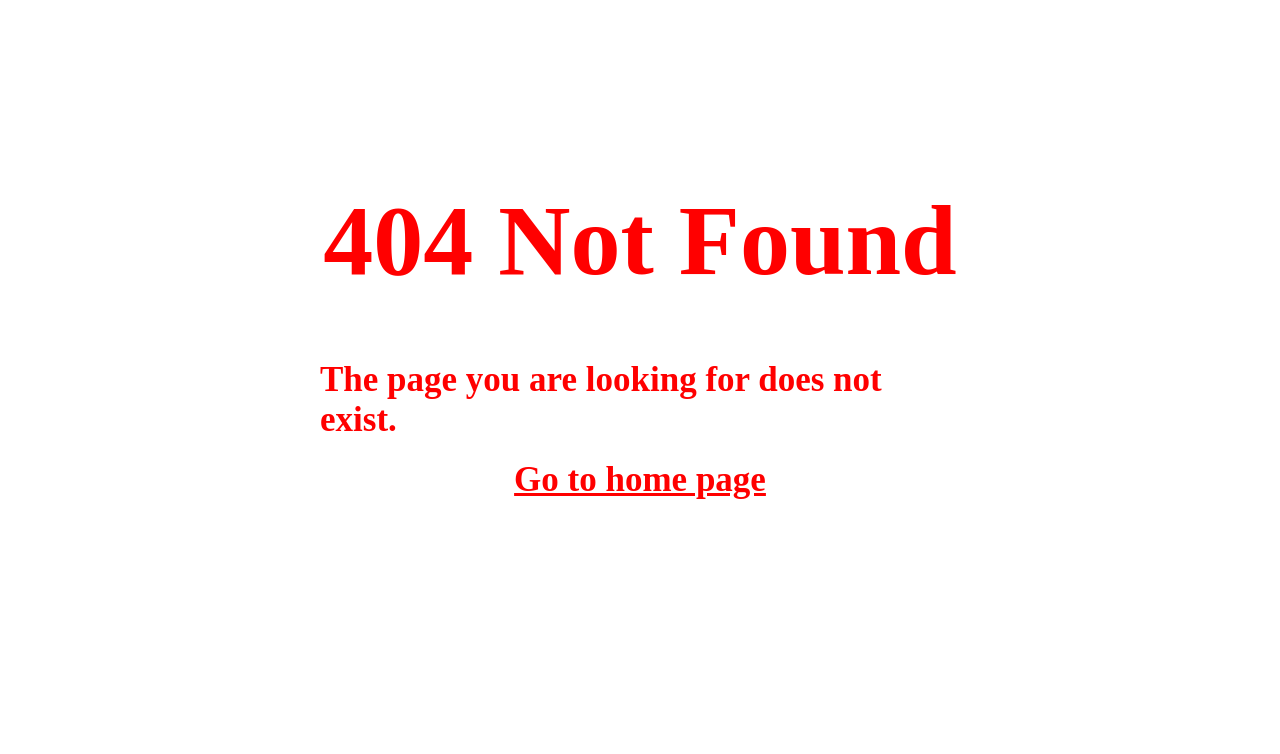
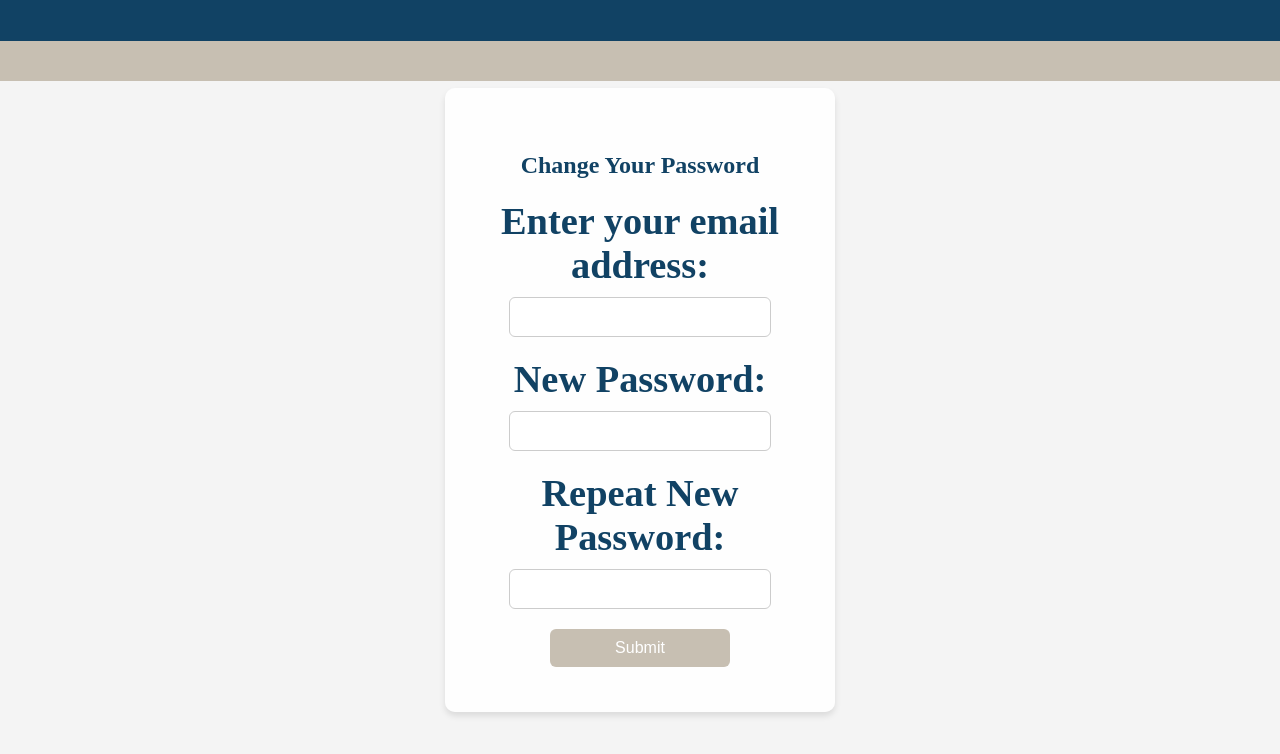
Before and after one commit to max0n1x/IIS, a React (Create React App) app in the folder frontend/: page /change-password in a window 1280 px wide. Before the commit this address had no page. Shown: the top 754 px of the page. Built offline with nearby package versions, Linux system fonts and the light colour scheme.

Commit message:
added change password page

```diff
--- a/frontend/src/App.tsx
+++ b/frontend/src/App.tsx
@@ -26,6 +26,7 @@ import './components/GlobalStyles.css';
 import './App.css';
 import VerifyPage from './components/MailVerify/VerifyPage';
 import ForgotPasswordPage from './components/ForgotPassword/ForgotPasswordPage';
+import ChangePasswordPage from './components/ChangePassword/ChangePasswordPage';
 
 const App = () => {
   return (
@@ -53,6 +54,7 @@ const App = () => {
         <Route path="/admin" element={<AdminPage />} />
         <Route path="/verify" element={<VerifyPage />} />
         <Route path="/forgot-password" element={<ForgotPasswordPage />} />
+        <Route path="/change-password" element={<ChangePasswordPage />} />
       </Routes>
     </BrowserRouter>
   );
--- /dev/null
+++ b/frontend/src/components/ChangePassword/ChangePasswordPage.module.css
@@ -0,0 +1,79 @@
+.page-container {
+    display: flex;
+    justify-content: center;
+    align-items: center;
+    height: 100vh;
+    background-color: #f4f4f4;
+}
+
+.change-password-box {
+    background-color: rgba(255, 255, 255, 0.9);
+    padding: 45px;
+    border-radius: 10px;
+    box-shadow: 0 4px 6px rgba(0, 0, 0, 0.1);
+    width: 300px;
+    text-align: center;
+}
+
+.title {
+    font-size: 24px;
+    font-family: var(--font-inria-sans);
+    color: var(--blue);
+    margin-bottom: 20px;
+}
+
+.email-label,
+.password-label {
+    font-family: var(--font-inria-sans);
+    font-weight: 700;
+    color: var(--blue);
+    font-size: var(--font-size-13xl);
+    margin-bottom: 10px;
+    display: block;
+}
+
+.email-input,
+.password-input {
+    width: 80%;
+    padding: 10px;
+    font-size: 16px;
+    border-radius: 6px;
+    border: 1px solid #ccc;
+    margin-bottom: 20px;
+}
+
+.button-container {
+    display: flex;
+    justify-content: center;
+}
+
+.submit-btn {
+    padding: 10px 20px;
+    font-size: 16px;
+    background-color: var(--titanium);
+    border: none;
+    color: white;
+    border-radius: 6px;
+    cursor: pointer;
+    width: 60%;
+}
+
+.submit-btn:hover {
+    background-color: lightgray;
+}
+
+.success-message {
+    color: green;
+    font-family: var(--font-inria-sans);
+    font-weight: 700;
+    font-size: var(--font-size-13xl);
+    margin-bottom: 15px;
+}
+
+.error-message {
+    color: red;
+    font-family: var(--font-inria-sans);
+    font-weight: 700;
+    font-size: var(--font-size-13xl);
+    margin-bottom: 15px;
+}
--- /dev/null
+++ b/frontend/src/components/ChangePassword/ChangePasswordPage.tsx
@@ -0,0 +1,134 @@
+/*
+ * Project: IIS project - Garage sale website
+ * @file ChangePasswordPage.tsx
+ * @brief ReactJS component for the "Change Password" page
+ * @author Maksym Podhornyi - xpodho08
+*/
+
+import React, { useState, useEffect, useRef } from 'react';
+import { useNavigate, useParams } from 'react-router-dom';
+import ChangePasswordPageStyle from './ChangePasswordPage.module.css';
+import { fixElementHeight, API_BASE_URL, GetUserInformation } from '../Utils';
+import '../GlobalStyles.css';
+
+const ChangePasswordPage: React.FC = () => {
+    const [email, setEmail] = useState<string>('');
+    const [newPassword, setNewPassword] = useState<string>('');
+    const [repeatPassword, setRepeatPassword] = useState<string>('');
+    const [error, setError] = useState<string>('');
+    const [successMessage, setSuccessMessage] = useState<string>('');
+    const headerRef = useRef<HTMLDivElement | null>(null);
+    const navigate = useNavigate();
+    const { token } = useParams<{ token: string }>(); // Get the token from the URL
+
+    // Check if the user is logged in
+    useEffect(() => {
+        const checkIfLoggedIn = async () => {
+            await GetUserInformation().then((data) => {
+                if (data) {
+                    navigate('/');
+                }
+            });
+        };
+
+        const cookies = document.cookie.split(';');
+        const user_id = cookies.find(cookie => cookie.includes('user_id'));
+        const vKey = cookies.find(cookie => cookie.includes('vKey'));
+
+        if (cookies && user_id && vKey) {
+            checkIfLoggedIn();
+        }
+
+        if (headerRef.current) {
+            fixElementHeight(headerRef.current);
+        }
+
+    }, [navigate]);
+
+    const handleSubmit = async () => {
+        if (!email || !newPassword || !repeatPassword) {
+            setError('All fields are required');
+            return;
+        }
+
+        if (newPassword !== repeatPassword) {
+            setError('Passwords do not match');
+            return;
+        }
+
+        const data = { email, newPassword, token };
+
+        try {
+            const response = await fetch(API_BASE_URL + "/change-password", {
+                method: 'POST',
+                headers: {
+                    'Content-Type': 'application/json',
+                },
+                body: JSON.stringify(data),
+            });
+
+            if (response.ok) {
+                setSuccessMessage('Password changed successfully!');
+                setError('');
+                setTimeout(() => navigate('/login'), 2000); // Redirect to login after 2 seconds
+            } else {
+                setError('Failed to change password');
+            }
+        } catch (err) {
+            setError('Failed to connect to the server');
+        }
+    };
+
+    return (
+        <div className={ChangePasswordPageStyle['page-container']}>
+            <div className="header" ref={headerRef}>
+                <div className="header-item"></div>
+            </div>
+
+            <div className={ChangePasswordPageStyle['change-password-box']}>
+                <h2 className={ChangePasswordPageStyle['title']}>Change Your Password</h2>
+
+                {successMessage && <div className={ChangePasswordPageStyle['success-message']}>{successMessage}</div>}
+                {error && <div className={ChangePasswordPageStyle['error-message']}>{error}</div>}
+
+                <label htmlFor="email" className={ChangePasswordPageStyle['email-label']}>Enter your email address:</label>
+                <input
+                    type="email"
+                    name="email"
+                    className={ChangePasswordPageStyle['email-input']}
+                    value={email}
+                    onChange={(e) => setEmail(e.target.value)}
+                />
+
+                <label htmlFor="newPassword" className={ChangePasswordPageStyle['password-label']}>New Password:</label>
+                <input
+                    type="password"
+                    name="newPassword"
+                    className={ChangePasswordPageStyle['password-input']}
+                    value={newPassword}
+                    onChange={(e) => setNewPassword(e.target.value)}
+                />
+
+                <label htmlFor="repeatPassword" className={ChangePasswordPageStyle['password-label']}>Repeat New Password:</label>
+                <input
+                    type="password"
+                    name="repeatPassword"
+                    className={ChangePasswordPageStyle['password-input']}
+                    value={repeatPassword}
+                    onChange={(e) => setRepeatPassword(e.target.value)}
+                />
+
+                <div className={ChangePasswordPageStyle['button-container']}>
+                    <input
+                        type="submit"
+                        value="Submit"
+                        className={ChangePasswordPageStyle['submit-btn']}
+                        onClick={handleSubmit}
+                    />
+                </div>
+            </div>
+        </div>
+    );
+}
+
+export default ChangePasswordPage;
```
